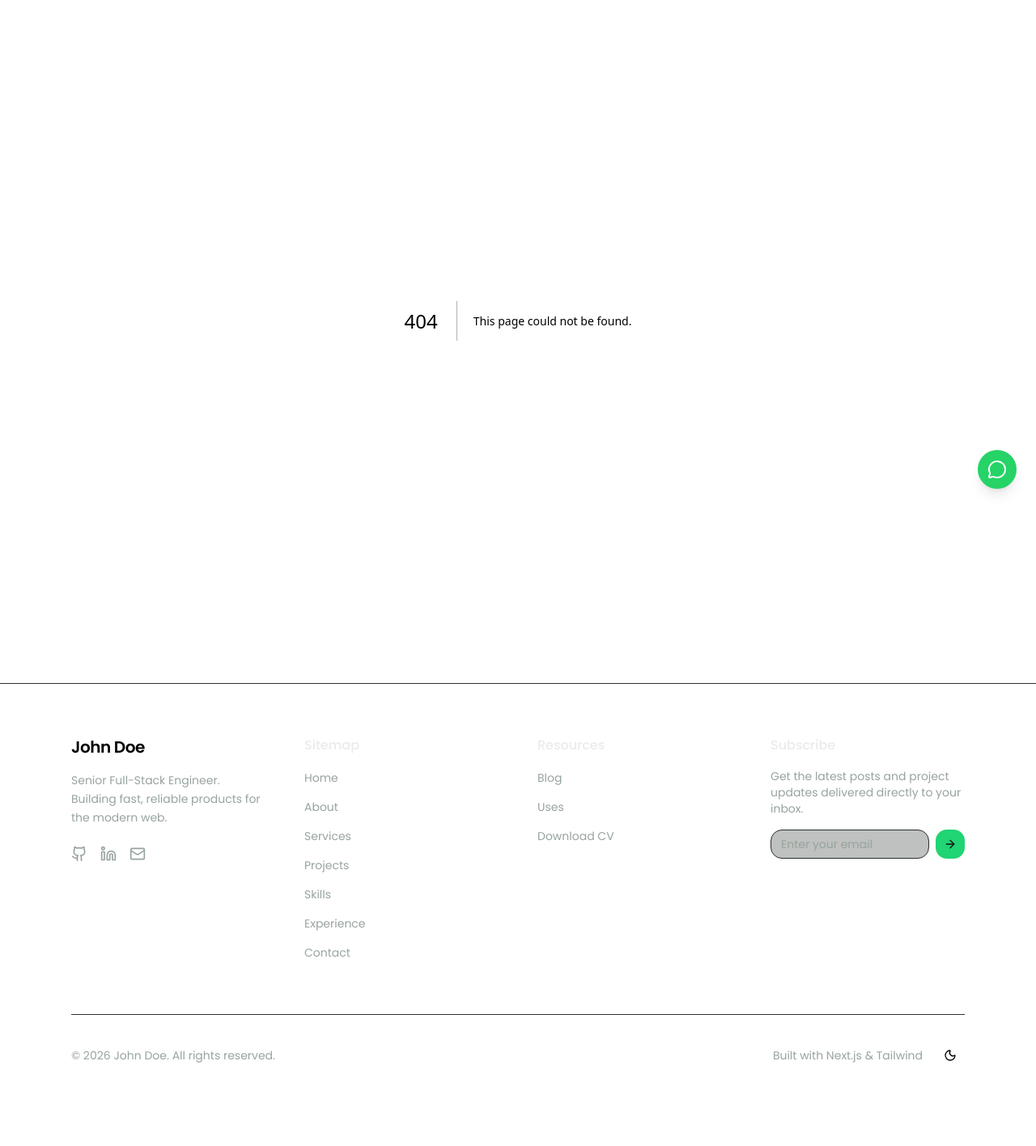
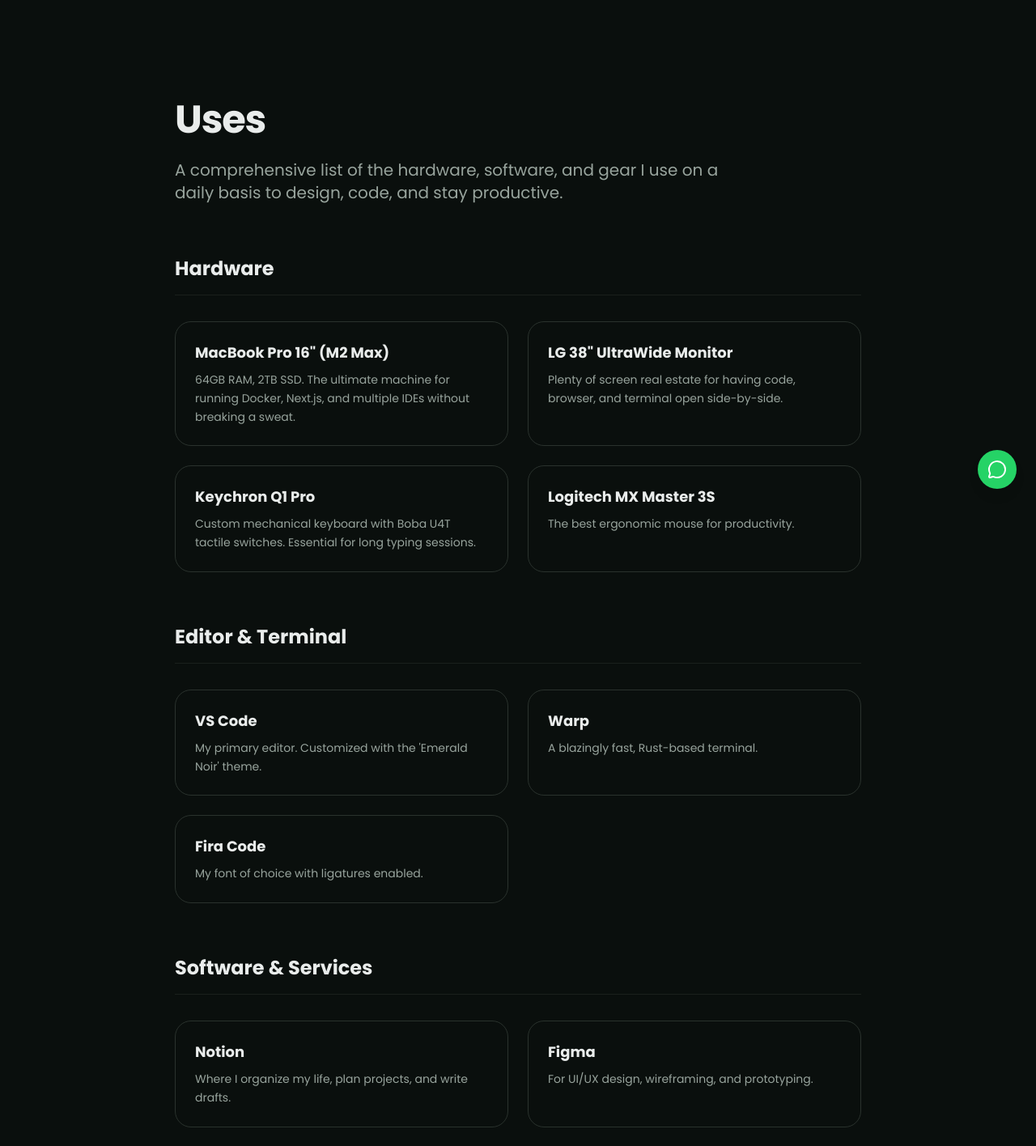
Before and after one commit to Abivic9-ops/Abivic9-Ops-Portfolio_Nextjs, a Next.js app: page /uses in a window 1280 px wide. Before the commit this address had no page. Shown: the part 100-1516 px from the top of the page at 81% size. Before the commit the page ends 1454 px from the top, so only its background shows below. Built offline with nearby package versions, Linux system fonts and the light colour scheme.

Commit message:
I have implemented SEO configuration files and add new uses page

```diff
--- /dev/null
+++ b/src/app/uses/page.tsx
@@ -0,0 +1,59 @@
+import { USES } from "@/lib/uses";
+import { ExternalLink } from "lucide-react";
+
+export const metadata = {
+  title: "Uses | Emerald Noir",
+  description: "A comprehensive list of my hardware, software, and development gear.",
+};
+
+export default function UsesPage() {
+  return (
+    <div className="pt-32 pb-24 min-h-screen">
+      <div className="max-w-4xl mx-auto px-6">
+
+        <div className="mb-16">
+          <h1 className="text-4xl md:text-5xl font-bold tracking-tight text-foreground mb-6">
+            Uses
+          </h1>
+          <p className="text-xl text-muted-foreground max-w-2xl">
+            A comprehensive list of the hardware, software, and gear I use on a daily basis to design, code, and stay productive.
+          </p>
+        </div>
+
+        <div className="space-y-16">
+          {USES.map((section) => (
+            <section key={section.category}>
+              <h2 className="text-2xl font-bold text-foreground mb-8 border-b border-border/50 pb-4">
+                {section.category}
+              </h2>
+
+              <div className="grid grid-cols-1 md:grid-cols-2 gap-6">
+                {section.items.map((item) => (
+                  <div key={item.name} className="bg-surface/50 border border-border rounded-xl p-6 hover:border-primary/50 transition-colors">
+                    <h3 className="text-lg font-bold text-foreground mb-2 flex items-center gap-2">
+                      {item.name}
+                      {item.link && (
+                        <a
+                          href={item.link}
+                          target="_blank"
+                          rel="noopener noreferrer"
+                          className="text-muted-foreground hover:text-primary transition-colors"
+                        >
+                          <ExternalLink className="w-4 h-4" />
+                        </a>
+                      )}
+                    </h3>
+                    <p className="text-muted-foreground text-sm leading-relaxed">
+                      {item.description}
+                    </p>
+                  </div>
+                ))}
+              </div>
+            </section>
+          ))}
+        </div>
+
+      </div>
+    </div>
+  );
+}
```
